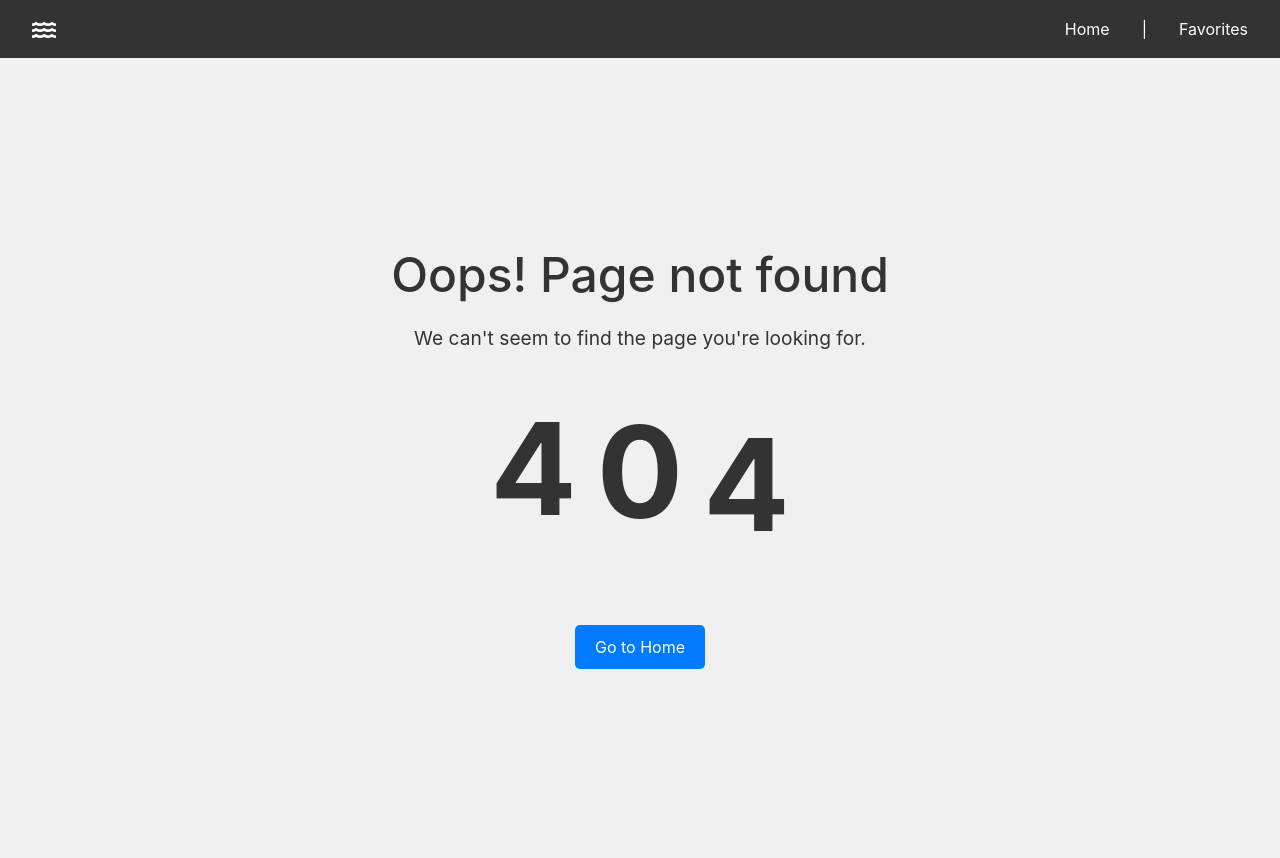
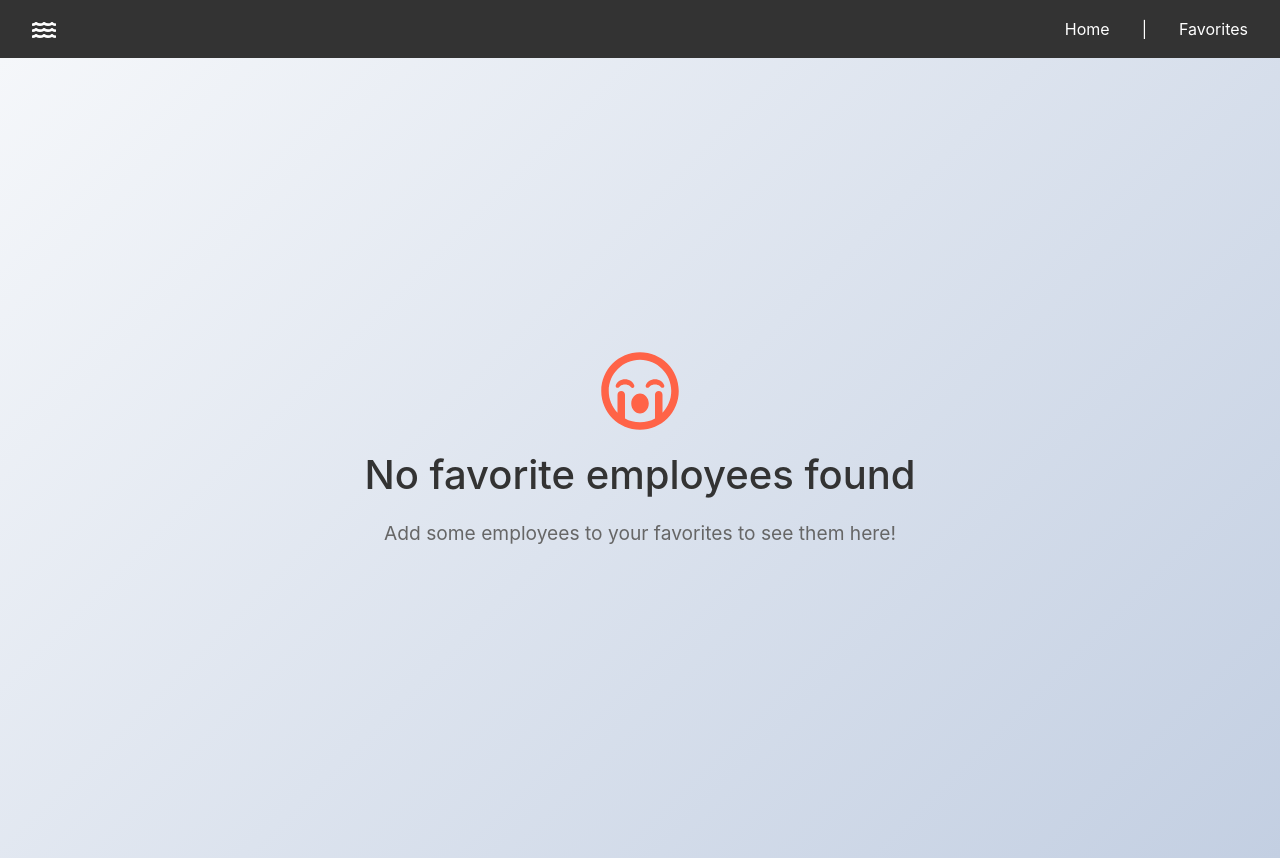
Before and after one commit to GalKatzav/Workers-Final-React-App, a React (Create React App) app: page /no-favorites in a window 1280 px wide. Before the commit this address had no page. Built offline with nearby package versions, Linux system fonts and the light colour scheme.

Commit message:
Favorite Update & No Favorite Page

```diff
--- a/src/App.js
+++ b/src/App.js
@@ -6,6 +6,7 @@ import FavoritesPage from "./pages/FavoritesPage";
 import EmployeeDetailsPage from "./pages/EmployeeDetailsPage";
 import SearchResults from "./components/SearchResults";
 import Page404 from "./pages/Page404";
+import NoFavoritesPage from "./pages/NoFavoritesPage"; // ייבוא העמוד החדש
 import { EmployeeProvider } from "./context/EmployeeContext";
 
 function App() {
@@ -18,6 +19,7 @@ function App() {
             <Route path="favorites" element={<FavoritesPage />} />
             <Route path="employee" element={<EmployeeDetailsPage />} />
             <Route path="search/:searchTerm" element={<SearchResults />} />
+            <Route path="no-favorites" element={<NoFavoritesPage />} /> {/* הוספת הניתוב החדש */}
             <Route path="*" element={<Page404 />} />
           </Route>
         </Routes>
--- a/src/pages/EmployeeDetailsPage.js
+++ b/src/pages/EmployeeDetailsPage.js
@@ -53,17 +53,32 @@ const EmployeeDetailsPage = () => {
   //   setIsFavorite(!isFavorite);
   // };
 
+  // const handleFavoriteClick = () => {
+  //   if (!employee) return;
+
+  //   if (isFavorite) {
+  //     removeFavorite(employee.email);
+
+  //     if (favorites.length === 1) {
+  //       navigate("/no-favorites");
+  //     } else if (company === "favorites") {
+  //       const nextIndex = index === favorites.length - 1 ? 0 : index + 1;
+  //       navigate(`/employee/?company=favorites&index=${nextIndex}`);
+  //     }
+  //   } else {
+  //     addFavorite(employee);
+  //   }
+  //   setIsFavorite(!isFavorite);
+  // };
+
   const handleFavoriteClick = () => {
     if (!employee) return;
 
     if (isFavorite) {
       removeFavorite(employee.email);
 
-      if (company === "favorites" && favorites.length > 1) {
-        const nextIndex = index === favorites.length - 1 ? 0 : index + 1;
-        navigate(`/employee/?company=favorites&index=${nextIndex}`);
-      } else {
-        navigate(-1);
+      if (company === "favorites") {
+        navigate("/favorites");
       }
     } else {
       addFavorite(employee);
--- a/src/pages/FavoritesPage.js
+++ b/src/pages/FavoritesPage.js
@@ -1,4 +1,58 @@
+// import React, { useContext, useEffect, useState } from "react";
+// import { EmployeeContext } from "../context/EmployeeContext";
+// import EmployeeCard from "../components/EmployeeCard";
+// import { FaStar } from "react-icons/fa";
+// import "../style/FavoritesPage.css";
+
+// const FavoritesPage = () => {
+//   const { favorites } = useContext(EmployeeContext);
+//   const [favoriteEmployees, setFavoriteEmployees] = useState(favorites);
+
+//   useEffect(() => {
+//     const savedFavorites = localStorage.getItem("favorites");
+//     if (savedFavorites) {
+//       setFavoriteEmployees(JSON.parse(savedFavorites));
+//     }
+//   }, []);
+
+//   useEffect(() => {
+//     setFavoriteEmployees(favorites);
+//   }, [favorites]);
+
+//   if (favoriteEmployees.length === 0) {
+//     return (
+//       <h1 style={{ textAlign: "center", color: "red" }}>
+//         No favorite employees found.
+//       </h1>
+//     );
+//   }
+
+//   return (
+//     <div className="favorites-page">
+//       <h2 className="favorites-title">
+//         Favorites{" "}
+//         <FaStar className="favorites-star-icon" aria-label="Favorites" />
+//       </h2>
+//       <div className="employee-list">
+//         {favoriteEmployees.map((emp, index) => (
+//           <EmployeeCard
+//             key={emp.email}
+//             employee={emp}
+//             delay={index * 100}
+//             index={index}
+//             company="favorites"
+//             showDetails={true}
+//           />
+//         ))}
+//       </div>
+//     </div>
+//   );
+// };
+
+// export default FavoritesPage;
+
 import React, { useContext, useEffect, useState } from "react";
+import { useNavigate } from "react-router-dom";
 import { EmployeeContext } from "../context/EmployeeContext";
 import EmployeeCard from "../components/EmployeeCard";
 import { FaStar } from "react-icons/fa";
@@ -7,6 +61,7 @@ import "../style/FavoritesPage.css";
 const FavoritesPage = () => {
   const { favorites } = useContext(EmployeeContext);
   const [favoriteEmployees, setFavoriteEmployees] = useState(favorites);
+  const navigate = useNavigate();
 
   useEffect(() => {
     const savedFavorites = localStorage.getItem("favorites");
@@ -17,14 +72,13 @@ const FavoritesPage = () => {
 
   useEffect(() => {
     setFavoriteEmployees(favorites);
-  }, [favorites]);
+    if (favorites.length === 0) {
+      navigate("/no-favorites");
+    }
+  }, [favorites, navigate]);
 
   if (favoriteEmployees.length === 0) {
-    return (
-      <h1 style={{ textAlign: "center", color: "red" }}>
-        No favorite employees found.
-      </h1>
-    );
+    return null; // מונע הצגת הודעה נוספת אם יש ניווט
   }
 
   return (
--- /dev/null
+++ b/src/pages/NoFavoritesPage.js
@@ -0,0 +1,15 @@
+import React from "react";
+import { FaRegSadCry } from "react-icons/fa";
+import "../style/NoFavoritesPage.css";
+
+const NoFavoritesPage = () => {
+  return (
+    <div className="no-favorites-container">
+      <FaRegSadCry className="sad-icon" />
+      <h1>No favorite employees found</h1>
+      <p>Add some employees to your favorites to see them here!</p>
+    </div>
+  );
+};
+
+export default NoFavoritesPage;
--- /dev/null
+++ b/src/style/NoFavoritesPage.css
@@ -0,0 +1,28 @@
+.no-favorites-container {
+    display: flex;
+    flex-direction: column;
+    align-items: center;
+    justify-content: center;
+    height: 100vh;
+    text-align: center;
+    background: linear-gradient(135deg, #f5f7fa 0%, #c3cfe2 100%);
+    color: #333;
+    padding: 20px;
+    box-sizing: border-box;
+  }
+
+  .sad-icon {
+    font-size: 80px;
+    color: #ff6347;
+    margin-bottom: 20px;
+  }
+
+  .no-favorites-container h1 {
+    font-size: 2.5em;
+    margin-bottom: 20px;
+  }
+
+  .no-favorites-container p {
+    font-size: 1.2em;
+    color: #666;
+  }
```
